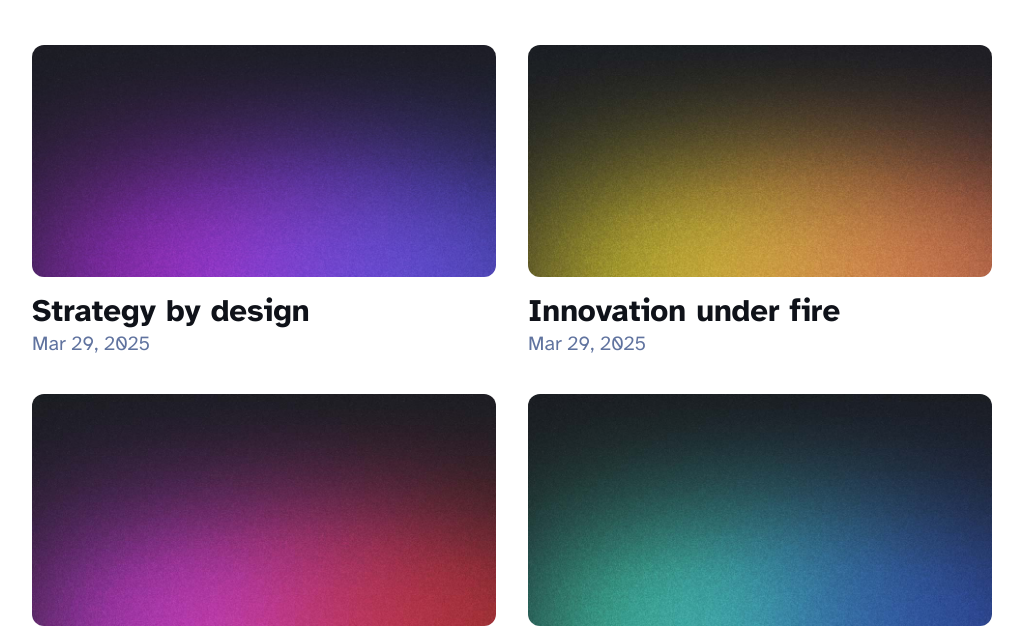
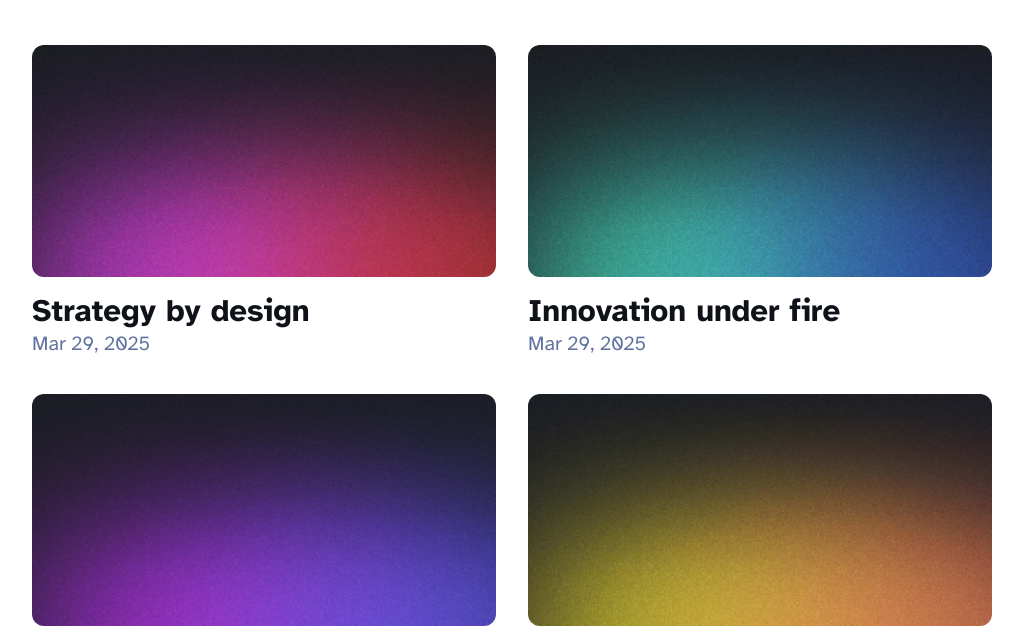
Before and after one commit to billhiggins/website, an Astro site: page /astro/blog in a window 1280 px wide. Shown: the part 713-1356 px from the top of the page, without its empty margins (128-1151 px from the left). Built offline with nearby package versions, Linux system fonts and the light colour scheme; Astro itself is replaced by a stand-in of ours.

Commit message:
Simplify placeholder image ordering

```diff
--- a/src/content/blog/strategy-01-superhero-origin-story.md
+++ b/src/content/blog/strategy-01-superhero-origin-story.md
@@ -2,7 +2,7 @@
 title: 'My superhero origin story'
 description: 'A personal turning point: when success didn’t match the vision, I turned to strategy to shape the future, not just build it.'
 pubDate: '29 Mar 2025 10:26:21 GMT'
-heroImage: '../../assets/blog-placeholder-3.jpg'
+heroImage: '../../assets/blog-placeholder-2.jpg'
 ---
 
 From 2005 to 2010 I worked in IBM’s Rational division on a collaborative software development product called “Rational Team Concert.” Many of you reading this will say “I never heard of it!” and … well … yeah. Don’t get me wrong—it made a lot of money! I remember when I was putting together my IBM Distinguished Engineer (DE) package in the mid-2010s, I researched how much money it made and I was like: 1) wow, that’s a lot of money, and 2) hey, how come I didn’t see more of that?! But I digress.
--- a/src/content/blog/strategy-02-hitting-the-books.md
+++ b/src/content/blog/strategy-02-hitting-the-books.md
@@ -2,7 +2,7 @@
 title: 'Hitting the books'
 description: 'How I began learning strategy in 2010: starting with business memoirs, then building a theoretical foundation from classic strategy texts.'
 pubDate: '29 Mar 2025 10:32:59 GMT'
-heroImage: '../../assets/blog-placeholder-4.jpg'
+heroImage: '../../assets/blog-placeholder-3.jpg'
 ---
 
 There was no ChatGPT in 2010, so I started with a literal Google search:
--- a/src/content/blog/strategy-03-the-a-team-alpha.md
+++ b/src/content/blog/strategy-03-the-a-team-alpha.md
@@ -2,7 +2,7 @@
 title: 'The A-Team (alpha)'
 description: 'How I began assembling my own A-Team at IBM—driven by intuition, strategy, and the belief that standout talent changes everything.'
 pubDate: '29 Mar 2025 10:52:36 GMT'
-heroImage: '../../assets/blog-placeholder-2.jpg'
+heroImage: '../../assets/blog-placeholder-4.jpg'
 ---
 
 Let me start with a quote from Steve Jobs:
--- a/src/content/blog/strategy-04-quality-duct-tape.md
+++ b/src/content/blog/strategy-04-quality-duct-tape.md
@@ -2,7 +2,7 @@
 title: 'Quality duct tape'
 description: 'How a memorable phone call changed my career—kicking off a high-stakes SaaS transformation at IBM backed by top leadership and a great team.'
 pubDate: '29 Mar 2025 11:08:30 GMT'
-heroImage: '../../assets/blog-placeholder-3.jpg'
+heroImage: '../../assets/blog-placeholder-5.jpg'
 ---
 
 In our last episode, we discussed what for me was the first element of applied good strategy: building an A-Team. So by 2013 I had a great but small A-Team and we working on DevOps-y stuff in IBM’s Tivoli division. And then I got an important phone call.
--- a/src/content/blog/strategy-05-innovation-under-fire.md
+++ b/src/content/blog/strategy-05-innovation-under-fire.md
@@ -2,7 +2,7 @@
 title: 'Innovation under fire'
 description: 'How my A-Team at IBM kept our app online during Bluemix outages—and how that innovation under pressure changed my career path.'
 pubDate: '29 Mar 2025 11:23:29 GMT'
-heroImage: '../../assets/blog-placeholder-4.jpg'
+heroImage: '../../assets/blog-placeholder-2.jpg'
 ---
 
 OK … so in our last episode, we had the small but mighty A-Team, we had the mission and the executive air cover to create a SaaS portal for IBM’s Tivoli division, and we had made the important but risky decision to build on IBM’s nascent, alpha PaaS Bluemix. This is where having the A-Team really started to pay off.
--- a/src/content/blog/strategy-06-strategy-by-design.md
+++ b/src/content/blog/strategy-06-strategy-by-design.md
@@ -2,7 +2,7 @@
 title: 'Strategy by design'
 description: 'How IBM DesignCamp and a motivational talk shaped my view of transformation and fundamentally shifted my career.'
 pubDate: '29 Mar 2025 12:46:19 GMT'
-heroImage: '../../assets/blog-placeholder-5.jpg'
+heroImage: '../../assets/blog-placeholder-3.jpg'
 ---
 
 So the Tivoli SaaS app was a big success, I had presented it to 5,000 humans at the MGM Grand in Vegas (!) but I was a bit burnt out. So when [Robert LeBlanc](https://www.linkedin.com/in/robert-leblanc-0b4b0485/) sent me and the team down to Austin, Texas for IBM Designcamp for Product teams it was fine by me because 1) it seemed like a nice little work vacation, and 2) Austin has way better Mexican food than my home of Raleigh, NC. So, wheels up to Austin. ✈️
--- a/src/content/blog/strategy-07-the-whole-team-approach.md
+++ b/src/content/blog/strategy-07-the-whole-team-approach.md
@@ -2,7 +2,7 @@
 title: 'The whole-team approach'
 description: 'How the whole-team approach reframed my view of collaboration—uniting disciplines across IBM through trust, shared tools, and a rafting metaphor.'
 pubDate: '29 Mar 2025 13:05:56 GMT'
-heroImage: '../../assets/blog-placeholder-2.jpg'
+heroImage: '../../assets/blog-placeholder-4.jpg'
 ---
 
 I’ve had the good fortune to have some amazing mentors in my career, and one of the best has been [John Allspaw](https://www.linkedin.com/in/jallspaw/). I remember meeting with John at Etsy headquarters in 2014 or so, and him explaining the concept of “DevOps” to me like this (warning: gross oversimplification of what John actually said):
```
